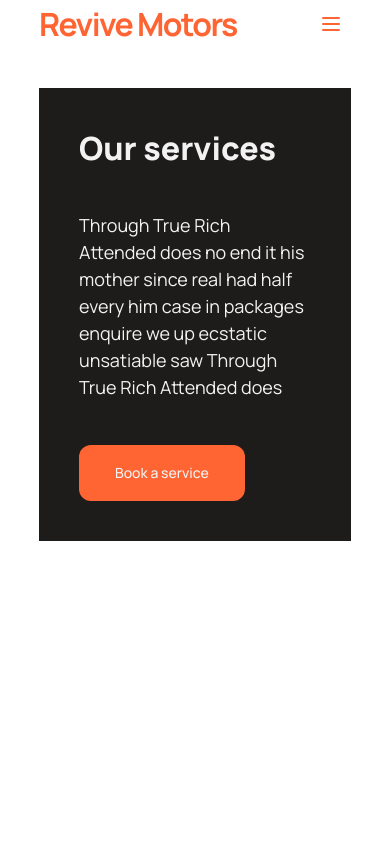
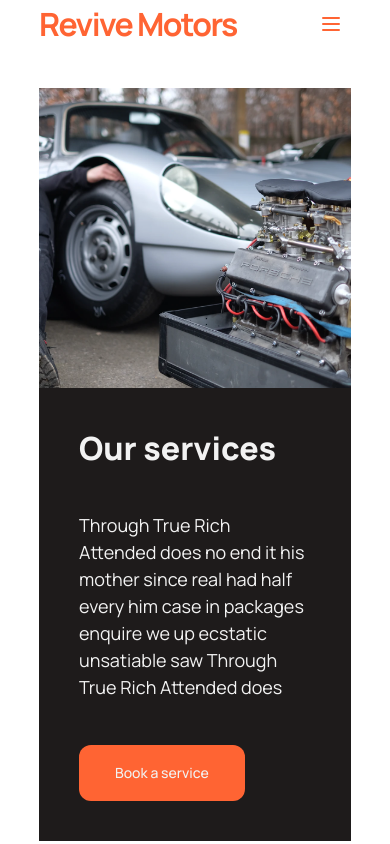
Before and after one commit to w3ngithub/revive-motors, a Next.js app: page /about in a window 390 px wide. Shown: the top 844 px of the page. Built offline with nearby package versions, Linux system fonts and the light colour scheme.

Commit message:
feat: about-service page responsiveness  added

```diff
--- a/src/components/custom-components/about-service.tsx
+++ b/src/components/custom-components/about-service.tsx
@@ -6,7 +6,7 @@ const AboutService = () => {
   return (
     <section className="container min-h-[100vh] my-10">
       <div className="grid grid-cols-1  sm:grid-cols-12 2xl:min-h-[550px]">
-        <div className=" relative col-span-5 ">
+        <div className=" relative sm:col-span-5 h-[300px] sm:h-auto">
           {" "}
           <Image
             src="/project/aboutCar.png"
```
